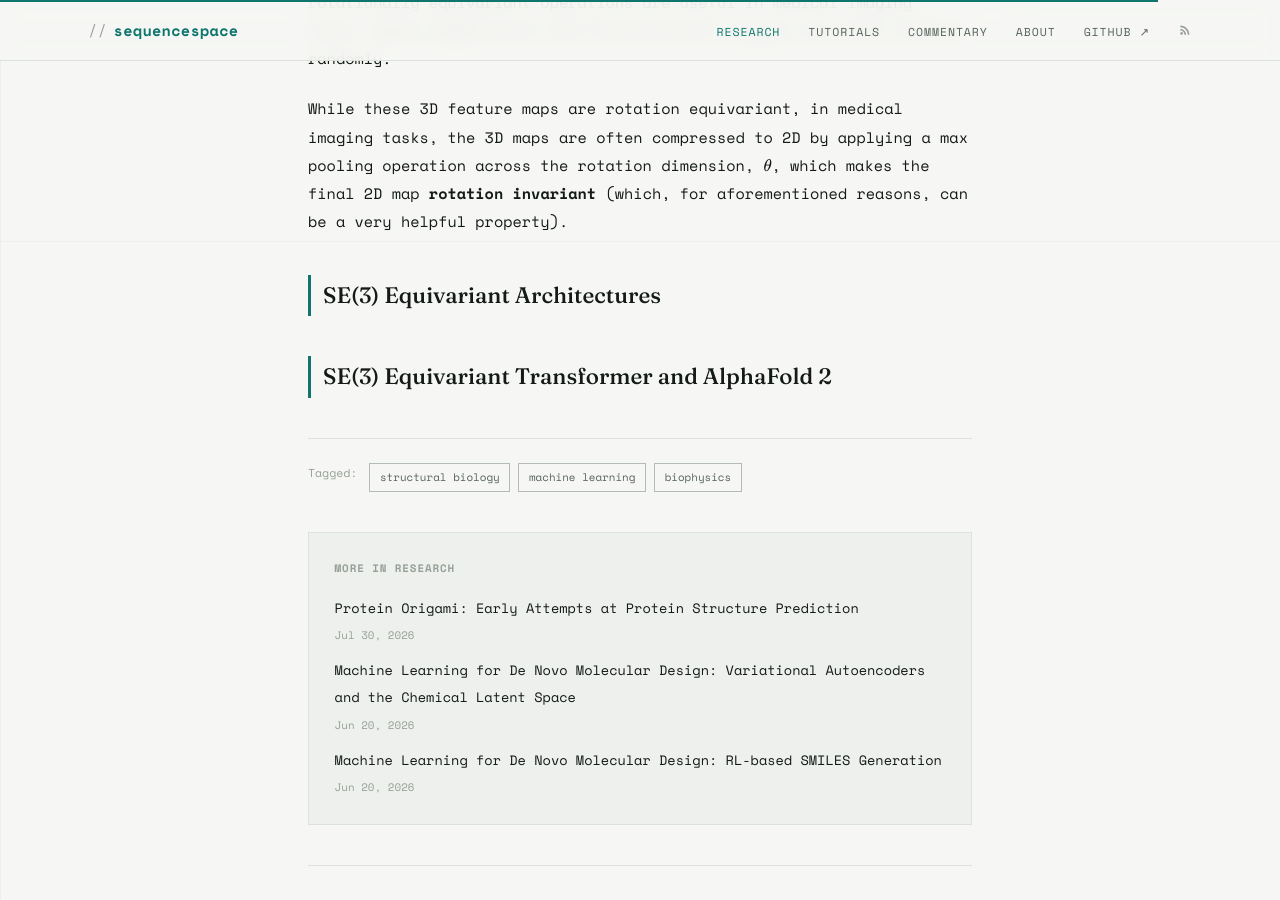
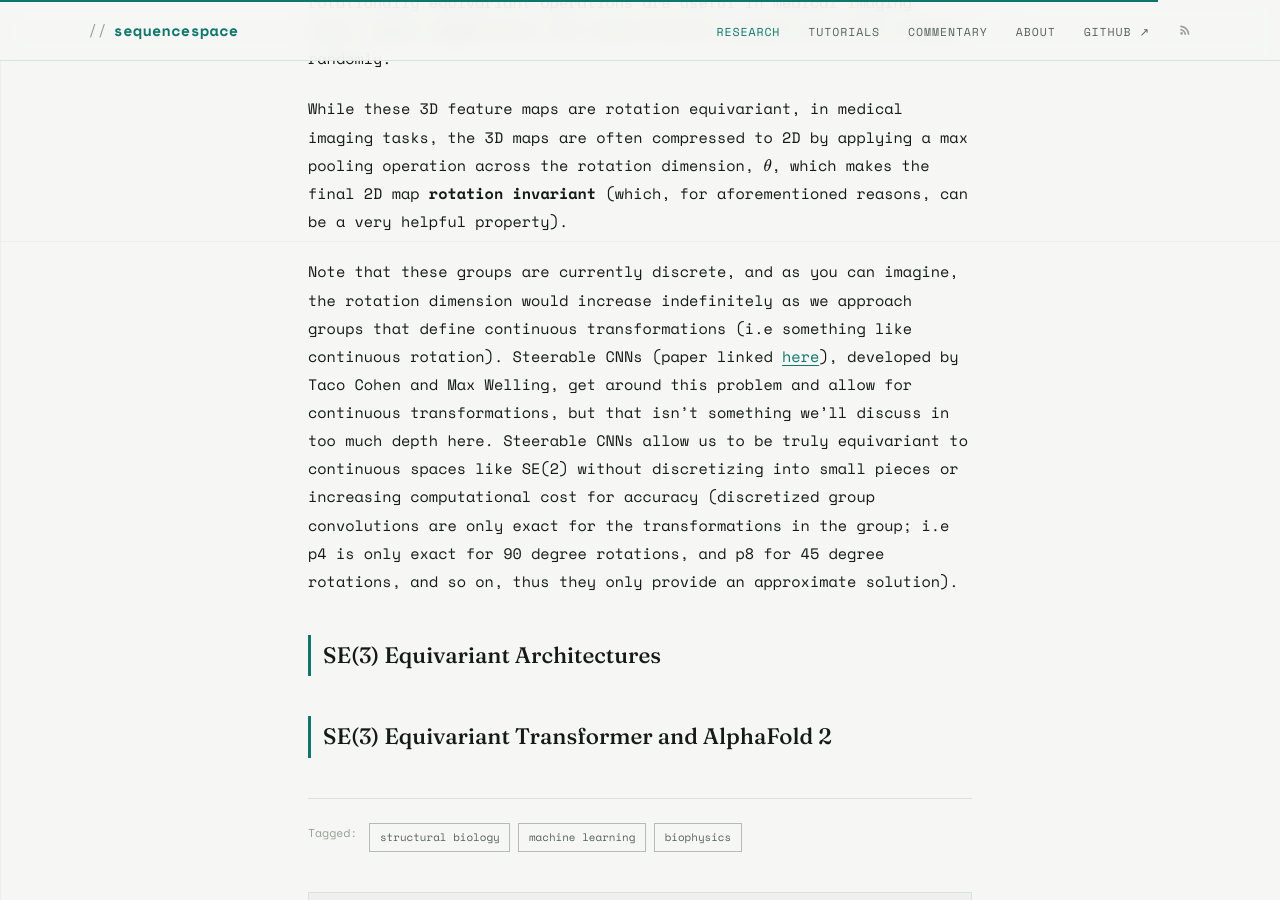
Before and after one commit to arjundeshx/sequencespace, a Jekyll site: the page built from _posts/2026-08-09-equivariant-networks.md, in a window 1280 px wide and 900 px high, scrolled down 6058 px. Built offline with Jekyll 4.4.1, drawn with Linux system fonts in a browser that asks for light colours.

Commit message:
Update 2026-08-09-equivariant-networks.md

```diff
--- a/_posts/2026-08-09-equivariant-networks.md
+++ b/_posts/2026-08-09-equivariant-networks.md
@@ -96,6 +96,8 @@ The combination of different groups (like translation and rotation) is called a
 
 While these 3D feature maps are rotation equivariant, in medical imaging tasks, the 3D maps are often compressed to 2D by applying a max pooling operation across the rotation dimension, $$\theta$$, which makes the final 2D map **rotation invariant** (which, for aforementioned reasons, can be a very helpful property).
 
+Note that these groups are currently discrete, and as you can imagine, the rotation dimension would increase indefinitely as we approach groups that define continuous transformations (i.e something like continuous rotation). Steerable CNNs (paper linked [here](https://arxiv.org/pdf/1612.08498)), developed by Taco Cohen and Max Welling, get around this problem and allow for continuous transformations, but that isn't something we'll discuss in too much depth here. Steerable CNNs allow us to be truly equivariant to continuous spaces like SE(2) without discretizing into small pieces or increasing computational cost for accuracy (discretized group convolutions are only exact for the transformations in the group; i.e p4 is only exact for 90 degree rotations, and p8 for 45 degree rotations, and so on, thus they only provide an approximate solution).
+
 ## SE(3) Equivariant Architectures
 
 
```
